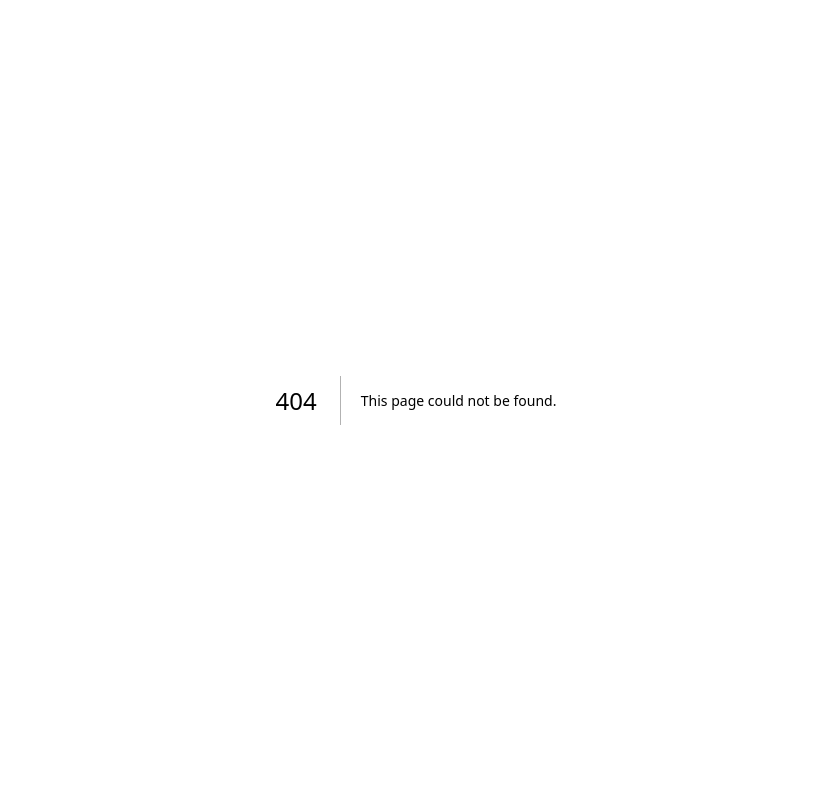
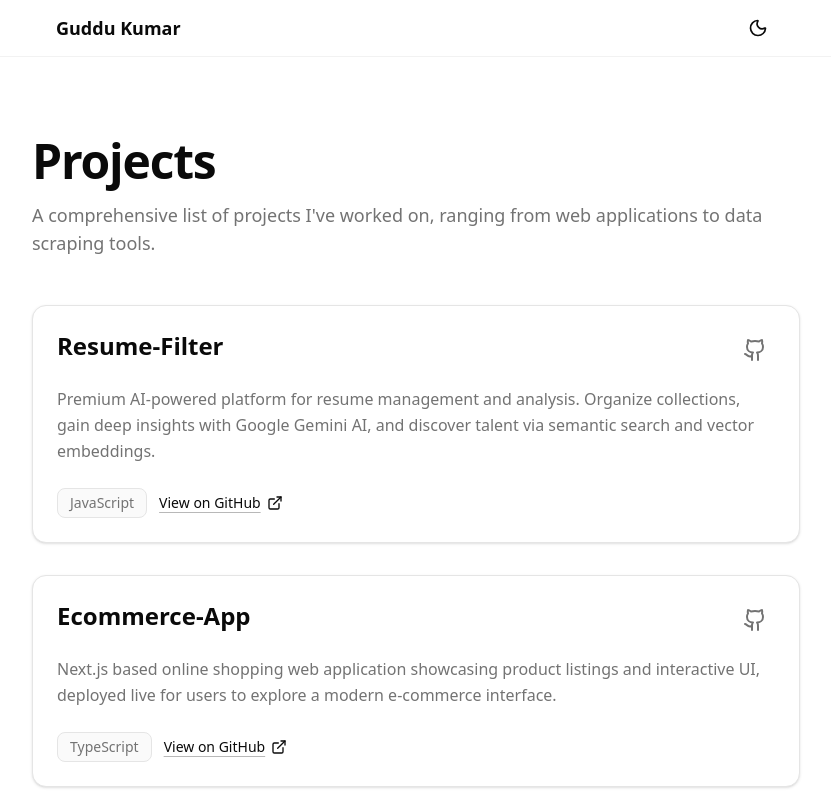
Before and after one commit to Guddu-Pandit/My-Portfolio, a Next.js app: page /projects in a window 1280 px wide. Before the commit this address had no page. Shown: the top 800 px of the page, without its empty margins (224-1055 px from the left). Built offline with nearby package versions, Linux system fonts and the light colour scheme.

Commit message:
Added the new page for projects and minor fixes

```diff
--- a/src/app/page.tsx
+++ b/src/app/page.tsx
@@ -1,6 +1,6 @@
 import { Button } from "@/components/ui/button";
 import { ThemeToggle } from "@/components/theme-toggle";
-import { Mail, Github, Linkedin, ExternalLink, Wrench } from "lucide-react";
+import { Mail, Github, Linkedin, ExternalLink, Wrench, ArrowRight } from "lucide-react";
 import {
   SiX,
   SiNextdotjs,
@@ -12,51 +12,7 @@ import {
 } from "react-icons/si";
 import Link from "next/link";
 import Image from "next/image";
-
-const projects = [
-  {
-    name: "Resume-Filter",
-    description:
-      "Premium AI-powered platform for resume management and analysis. Organize collections, gain deep insights with Google Gemini AI, and discover talent via semantic search and vector embeddings.",
-    href: "https://github.com/Guddu-Pandit/Resume-Filter",
-    tech: "JavaScript",
-  },
-  {
-    name: "Ecommerce-App",
-    description:
-      "Next.js based online shopping web application showcasing product listings and interactive UI, deployed live for users to explore a modern e-commerce interface.",
-    href: "https://github.com/Guddu-Pandit/Ecommerce-App",
-    tech: "TypeScript",
-  },
-  {
-    name: "Rag-App",
-    description:
-      "A modern Retrieval-Augmented Generation (RAG) chatbot built with Next.js, LangGraph, Pinecone, and Google Gemini. Upload documents to build your knowledge base and chat with AI.",
-    href: "https://github.com/Guddu-Pandit/Rag-App",
-    tech: "TypeScript",
-  },
-  {
-    name: "AirBnb-bot",
-    description:
-      "A powerful Slack integration enabling users to search Airbnb listings within Slack, using Playwright to scrape real-time data and return formatted titles, prices, ratings, and direct listing links.",
-    href: "https://github.com/Guddu-Pandit/AirBnb-bot",
-    tech: "JavaScript",
-  },
-  {
-    name: "Scraping-webpage",
-    description:
-      "A robust Node.js web scraping tool powered by Playwright & Puppeteer. Designed for high-reliability data extraction from real estate platforms while actively evading antiBot mechanisms.",
-    href: "https://github.com/Guddu-Pandit/Scraping-webpage",
-    tech: "JavaScript",
-  },
-  {
-    name: "TechStack",
-    description:
-      "A fast, user-friendly web app for managing documents, enabling users to upload, store, and automatically extract text from PDF and DOCX files.",
-    href: "https://github.com/Guddu-Pandit/TechStack",
-    tech: "TypeScript",
-  },
-];
+import { projects } from "@/lib/data";
 
 export default function Home() {
   return (
@@ -65,7 +21,7 @@ export default function Home() {
       <header className="sticky top-0 z-50 w-full border-b border-border/50 bg-background/95 backdrop-blur supports-[backdrop-filter]:bg-background/80">
         <div className="mx-auto flex h-14 max-w-3xl items-center justify-between px-6">
           <Link
-            href="#"
+            href="/"
             className="text-lg font-semibold text-foreground hover:text-foreground/90"
           >
             Guddu Kumar
@@ -195,7 +151,7 @@ export default function Home() {
             </a>
           </p>
           <ul className="mt-10 grid gap-6 sm:grid-cols-2" role="list">
-            {projects.map((project) => (
+            {projects.slice(0, 4).map((project) => (
               <li key={project.name}>
                 <article className="group relative flex h-full flex-col rounded-xl border border-border bg-card p-5 shadow-sm transition-colors hover:border-border/80 hover:bg-accent/30">
                   <div className="flex items-start justify-between gap-3">
@@ -233,6 +189,14 @@ export default function Home() {
               </li>
             ))}
           </ul>
+          <div className="mt-10 flex justify-center">
+            <Button asChild variant="outline" className="rounded-lg">
+              <Link href="/projects" className="flex items-center gap-2">
+                View All Projects
+                <ArrowRight className="size-4" />
+              </Link>
+            </Button>
+          </div>
         </div>
       </section>
 
--- /dev/null
+++ b/src/app/projects/page.tsx
@@ -0,0 +1,127 @@
+import { Button } from "@/components/ui/button";
+import { ThemeToggle } from "@/components/theme-toggle";
+import { Mail, Github, Linkedin, ExternalLink } from "lucide-react";
+import { SiX } from "react-icons/si";
+import Link from "next/link";
+import { projects } from "@/lib/data";
+
+export default function ProjectsPage() {
+  return (
+    <main className="min-h-screen bg-background">
+      {/* Header */}
+      <header className="sticky top-0 z-50 w-full border-b border-border/50 bg-background/95 backdrop-blur supports-[backdrop-filter]:bg-background/80">
+        <div className="mx-auto flex h-14 max-w-3xl items-center justify-between px-6">
+          <Link
+            href="/"
+            className="text-lg font-semibold text-foreground hover:text-foreground/90"
+          >
+            Guddu Kumar
+          </Link>
+          <div className="flex items-center gap-2">
+            <ThemeToggle />
+          </div>
+        </div>
+      </header>
+
+      {/* Projects List */}
+      <section className="px-6 py-16 sm:py-20">
+        <div className="mx-auto max-w-3xl">
+          <h1 className="text-3xl font-bold tracking-tight text-foreground sm:text-4xl md:text-5xl">
+            Projects
+          </h1>
+          <p className="mt-4 text-lg text-muted-foreground">
+            A comprehensive list of projects I've worked on, ranging from web applications to data scraping tools.
+          </p>
+
+          <ul className="mt-12 space-y-8" role="list">
+            {projects.map((project) => (
+              <li key={project.name}>
+                <article className="group relative flex flex-col rounded-xl border border-border bg-card p-6 shadow-sm transition-colors hover:border-border/80 hover:bg-accent/30">
+                  <div className="flex items-start justify-between gap-3">
+                    <h2 className="text-xl font-semibold text-foreground sm:text-2xl">
+                      {project.name}
+                    </h2>
+                    <a
+                      href={project.href}
+                      target="_blank"
+                      rel="noopener noreferrer"
+                      className="shrink-0 rounded-md p-2 text-muted-foreground transition-colors hover:bg-accent hover:text-foreground"
+                      title={`View ${project.name} on GitHub`}
+                    >
+                      <Github className="size-6" aria-hidden />
+                    </a>
+                  </div>
+                  <p className="mt-4 text-base leading-relaxed text-muted-foreground">
+                    {project.description}
+                  </p>
+                  <div className="mt-6 flex flex-wrap items-center gap-3">
+                    <span className="inline-flex items-center rounded-md border border-border bg-muted/50 px-3 py-1 text-sm font-medium text-muted-foreground">
+                      {project.tech}
+                    </span>
+                    <a
+                      href={project.href}
+                      target="_blank"
+                      rel="noopener noreferrer"
+                      className="inline-flex items-center gap-1.5 text-sm font-medium text-foreground underline decoration-muted-foreground/50 underline-offset-4 transition-colors hover:decoration-foreground"
+                    >
+                      View on GitHub
+                      <ExternalLink className="size-4" aria-hidden />
+                    </a>
+                  </div>
+                </article>
+              </li>
+            ))}
+          </ul>
+        </div>
+      </section>
+
+      {/* Footer */}
+      <footer className="border-t border-border/50 px-6 py-12">
+        <div className="mx-auto flex max-w-3xl flex-col items-center justify-between gap-6 sm:flex-row">
+          <span className="text-sm text-muted-foreground">
+            © 2026 Guddu Kumar
+          </span>
+          <nav
+            className="flex items-center gap-6"
+            aria-label="Contact links"
+          >
+            <a
+              href="mailto:guddukrp7661@gmail.com"
+              className="inline-flex text-muted-foreground transition-colors hover:text-foreground"
+              title="Email"
+            >
+              <Mail className="size-5" aria-hidden />
+            </a>
+            <a
+              href="https://github.com/Guddu-Pandit"
+              target="_blank"
+              rel="noopener noreferrer"
+              className="inline-flex text-muted-foreground transition-colors hover:text-foreground"
+              title="GitHub"
+            >
+              <Github className="size-5" aria-hidden />
+            </a>
+            <a
+              href="https://www.linkedin.com/in/guddu-pandit"
+              target="_blank"
+              rel="noopener noreferrer"
+              className="inline-flex text-muted-foreground transition-colors hover:text-foreground"
+              title="LinkedIn"
+            >
+              <Linkedin className="size-5" aria-hidden />
+            </a>
+            <a
+              href="https://x.com/guddukrpandit"
+              target="_blank"
+              rel="noopener noreferrer"
+              className="inline-flex text-muted-foreground transition-colors hover:text-foreground"
+              title="X"
+            >
+              <SiX className="size-5" aria-hidden />
+            </a>
+          </nav>
+        </div>
+      </footer>
+    </main>
+  );
+}
--- /dev/null
+++ b/src/lib/data.ts
@@ -0,0 +1,44 @@
+export const projects = [
+  {
+    name: "Resume-Filter",
+    description:
+      "Premium AI-powered platform for resume management and analysis. Organize collections, gain deep insights with Google Gemini AI, and discover talent via semantic search and vector embeddings.",
+    href: "https://github.com/Guddu-Pandit/Resume-Filter",
+    tech: "JavaScript",
+  },
+  {
+    name: "Ecommerce-App",
+    description:
+      "Next.js based online shopping web application showcasing product listings and interactive UI, deployed live for users to explore a modern e-commerce interface.",
+    href: "https://github.com/Guddu-Pandit/Ecommerce-App",
+    tech: "TypeScript",
+  },
+  {
+    name: "Rag-App",
+    description:
+      "A modern Retrieval-Augmented Generation (RAG) chatbot built with Next.js, LangGraph, Pinecone, and Google Gemini. Upload documents to build your knowledge base and chat with AI.",
+    href: "https://github.com/Guddu-Pandit/Rag-App",
+    tech: "TypeScript",
+  },
+  {
+    name: "AirBnb-bot",
+    description:
+      "A powerful Slack integration enabling users to search Airbnb listings within Slack, using Playwright to scrape real-time data and return formatted titles, prices, ratings, and direct listing links.",
+    href: "https://github.com/Guddu-Pandit/AirBnb-bot",
+    tech: "JavaScript",
+  },
+  {
+    name: "Scraping-webpage",
+    description:
+      "A robust Node.js web scraping tool powered by Playwright & Puppeteer. Designed for high-reliability data extraction from real estate platforms while actively evading antiBot mechanisms.",
+    href: "https://github.com/Guddu-Pandit/Scraping-webpage",
+    tech: "JavaScript",
+  },
+  {
+    name: "TechStack",
+    description:
+      "A fast, user-friendly web app for managing documents, enabling users to upload, store, and automatically extract text from PDF and DOCX files.",
+    href: "https://github.com/Guddu-Pandit/TechStack",
+    tech: "TypeScript",
+  },
+];
```
